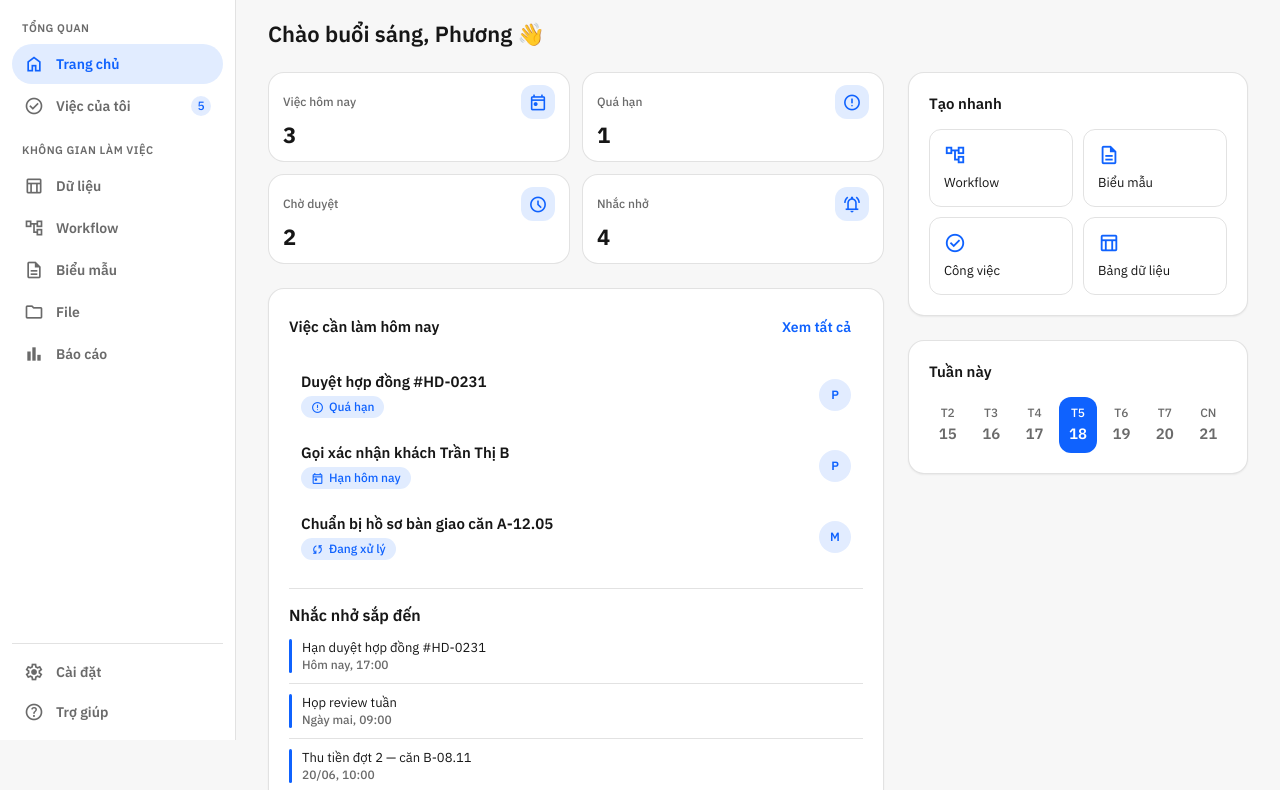
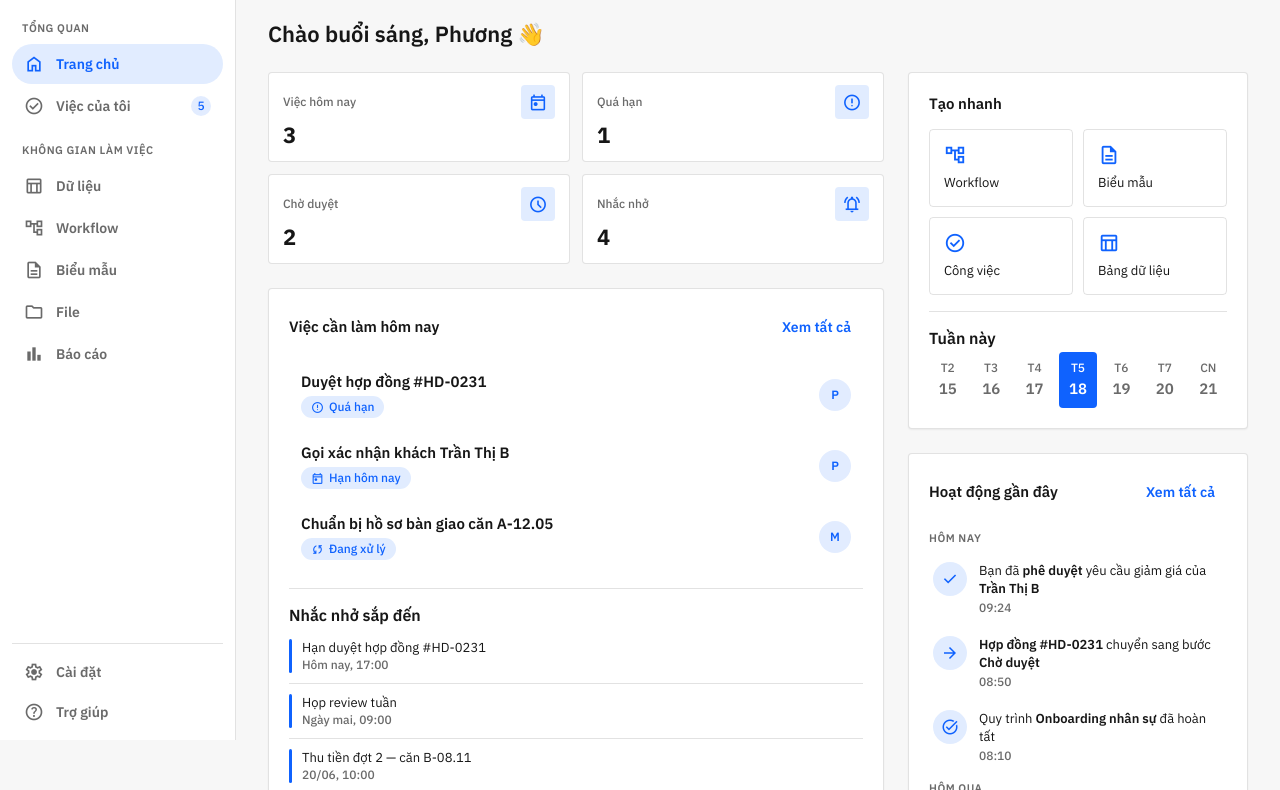
Before and after one commit to Dothuan6/erb-dev, a plain HTML site: page pages/trang-chu.html in a window 1280 px wide. Shown: the part 60-850 px from the top of the page. Drawn offline with nearby package versions, Linux system fonts and the light colour scheme.

Commit message:
Trang chu: bo goc 4px (thang shape token), gop card Tao nhanh + Tuan nay, chuyen Hoat dong gan day xuong duoi
- tokens.css: corner small/medium/large/large-increased/extra-large = 4px (giu full=9999 cho avatar/nut/badge tron)
- trang-chu: gop 'Tao nhanh' + 'Tuan nay' thanh 1 card; di chuyen 'Hoat dong gan day' xuong duoi card gop (cot phai)

```diff
--- a/assets/css/tokens.css
+++ b/assets/css/tokens.css
@@ -189,13 +189,14 @@
    4) SHAPE — M3 corner tokens
    ---------------------------------------------------------------------------- */
 :root {
+  /* Giảm bo góc: mọi corner box = 4px (giữ full=9999 cho avatar/nút tròn/badge pill) */
   --md-sys-shape-corner-none:            0;
   --md-sys-shape-corner-extra-small:     4px;
-  --md-sys-shape-corner-small:           8px;
-  --md-sys-shape-corner-medium:          12px;
-  --md-sys-shape-corner-large:           16px;
-  --md-sys-shape-corner-large-increased: 20px;
-  --md-sys-shape-corner-extra-large:     28px;
+  --md-sys-shape-corner-small:           4px;
+  --md-sys-shape-corner-medium:          4px;
+  --md-sys-shape-corner-large:           4px;
+  --md-sys-shape-corner-large-increased: 4px;
+  --md-sys-shape-corner-extra-large:     4px;
   --md-sys-shape-corner-full:            9999px;
 
   /* Alias dự án (spec §5.2) */
--- a/pages/trang-chu.html
+++ b/pages/trang-chu.html
@@ -61,6 +61,27 @@
             <div class="remind"><div class="bar bar-warning"></div><div><div class="t">Họp review tuần</div><div class="time">Ngày mai, 09:00</div></div></div>
             <div class="remind"><div class="bar bar-warning"></div><div><div class="t">Thu tiền đợt 2 — căn B-08.11</div><div class="time">20/06, 10:00</div></div></div>
           </div>
+        </div>
+        <div class="col-stack">
+          <div class="card pad">
+            <div class="card-head"><span class="card-title">Tạo nhanh</span></div>
+            <div class="quick">
+              <a><span class="material-symbols-outlined">account_tree</span>Workflow</a>
+              <a><span class="material-symbols-outlined">description</span>Biểu mẫu</a>
+              <a><span class="material-symbols-outlined">check_circle</span>Công việc</a>
+              <a><span class="material-symbols-outlined">table_chart</span>Bảng dữ liệu</a>
+            </div>
+            <div class="card-subhead"><span class="card-title">Tuần này</span></div>
+            <div class="week">
+              <div class="day">T2<span class="n num">15</span></div>
+              <div class="day">T3<span class="n num">16</span></div>
+              <div class="day">T4<span class="n num">17</span></div>
+              <div class="day today">T5<span class="n num">18</span></div>
+              <div class="day">T6<span class="n num">19</span></div>
+              <div class="day">T7<span class="n num">20</span></div>
+              <div class="day">CN<span class="n num">21</span></div>
+            </div>
+          </div>
           <div class="card pad">
             <div class="card-head"><span class="card-title">Hoạt động gần đây</span><span class="spacer"></span><button class="btn-text btn">Xem tất cả</button></div>
             <div class="scroll-360">
@@ -74,29 +95,6 @@
             </div>
           </div>
         </div>
-        <div class="col-stack">
-          <div class="card pad">
-            <div class="card-head"><span class="card-title">Tạo nhanh</span></div>
-            <div class="quick">
-              <a><span class="material-symbols-outlined">account_tree</span>Workflow</a>
-              <a><span class="material-symbols-outlined">description</span>Biểu mẫu</a>
-              <a><span class="material-symbols-outlined">check_circle</span>Công việc</a>
-              <a><span class="material-symbols-outlined">table_chart</span>Bảng dữ liệu</a>
-            </div>
-          </div>
-          <div class="card pad">
-            <div class="card-head"><span class="card-title">Tuần này</span></div>
-            <div class="week">
-              <div class="day">T2<span class="n num">15</span></div>
-              <div class="day">T3<span class="n num">16</span></div>
-              <div class="day">T4<span class="n num">17</span></div>
-              <div class="day today">T5<span class="n num">18</span></div>
-              <div class="day">T6<span class="n num">19</span></div>
-              <div class="day">T7<span class="n num">20</span></div>
-              <div class="day">CN<span class="n num">21</span></div>
-            </div>
-          </div>
-        </div>
       </div>
     </div>
   </div>
```
